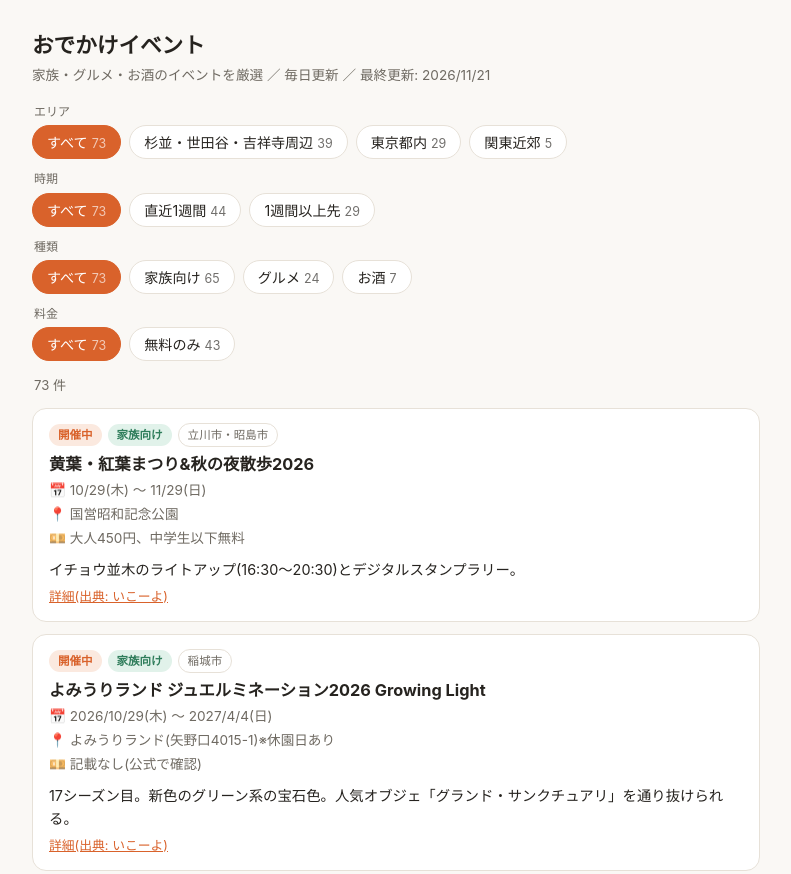
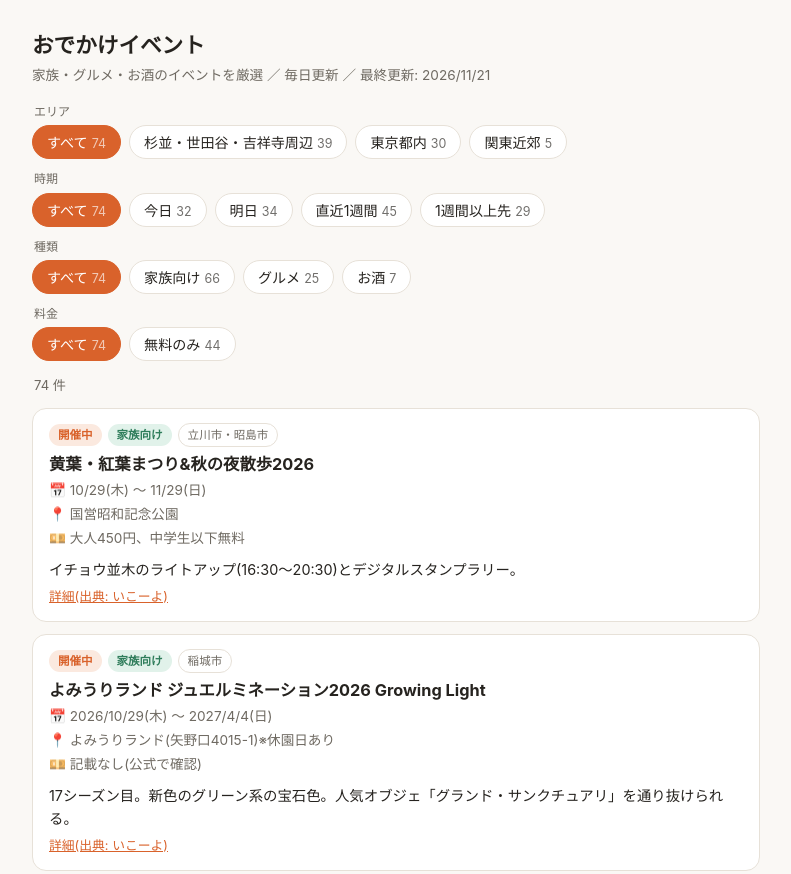
Before and after one commit to atsuya-kose/event-infor-me, a plain HTML site: page index.html in a window 1280 px wide. Shown: the top 874 px of the page, without its empty margins (244-1035 px from the left). Drawn offline with Linux system fonts and the light colour scheme.

Commit message:
今日・明日の絞り込みを追加、よつ葉ミルクフェアを追加
Co-Authored-By: Claude Sonnet 5.5 <noreply@anthropic.com>
Claude-Session: https://claude.ai/code/session_012axqc6FNDGscPcVKve1q94

```diff
--- a/events.js
+++ b/events.js
@@ -6,6 +6,18 @@
 window.LAST_UPDATED = "2026-11-21";
 
 window.EVENTS = [
+  {
+    id: "yotsuba-milk-fair-tokyo-2026",
+    free: true,
+    title: "よつ葉ミルクフェア in Tokyo",
+    start: "2026-11-21", end: "2026-11-22",
+    zone: "tokyo", area: "渋谷区(恵比寿)",
+    venue: "恵比寿ガーデンプレイス センター広場",
+    price: "参加無料",
+    categories: ["family", "gourmet"],
+    summary: "11:00〜17:00。北海道の酪農家と交流できる。牛の模型での模擬搾乳体験、牛乳・乳製品の試飲試食、キャラクター「みるる」のグリーティング。",
+    url: "https://report.iko-yo.net/articles/35534", source: "いこーよおでかけ"
+  },
   {
     id: "hachioji-ichou-matsuri-2026",
     free: true,
--- a/index.html
+++ b/index.html
@@ -87,6 +87,8 @@
   ];
   var TIMES = [
     { key: "all", label: "すべて" },
+    { key: "today", label: "今日" },
+    { key: "tomorrow", label: "明日" },
     { key: "week", label: "直近1週間" },
     { key: "later", label: "1週間以上先" }
   ];
@@ -130,6 +132,10 @@
 
   function inTime(e, t, key) {
     if (key === "all") return true;
+    if (key === "today" || key === "tomorrow") {
+      var d = new Date(t.getTime() + (key === "tomorrow" ? DAY : 0));
+      return parse(e.start) <= d && d <= parse(e.end || e.start);
+    }
     var limit = new Date(t.getTime() + 7 * DAY);
     var s = parse(e.start);
     if (key === "week") return s <= limit;     // 今日〜7日後に開催中 or 開始
```
